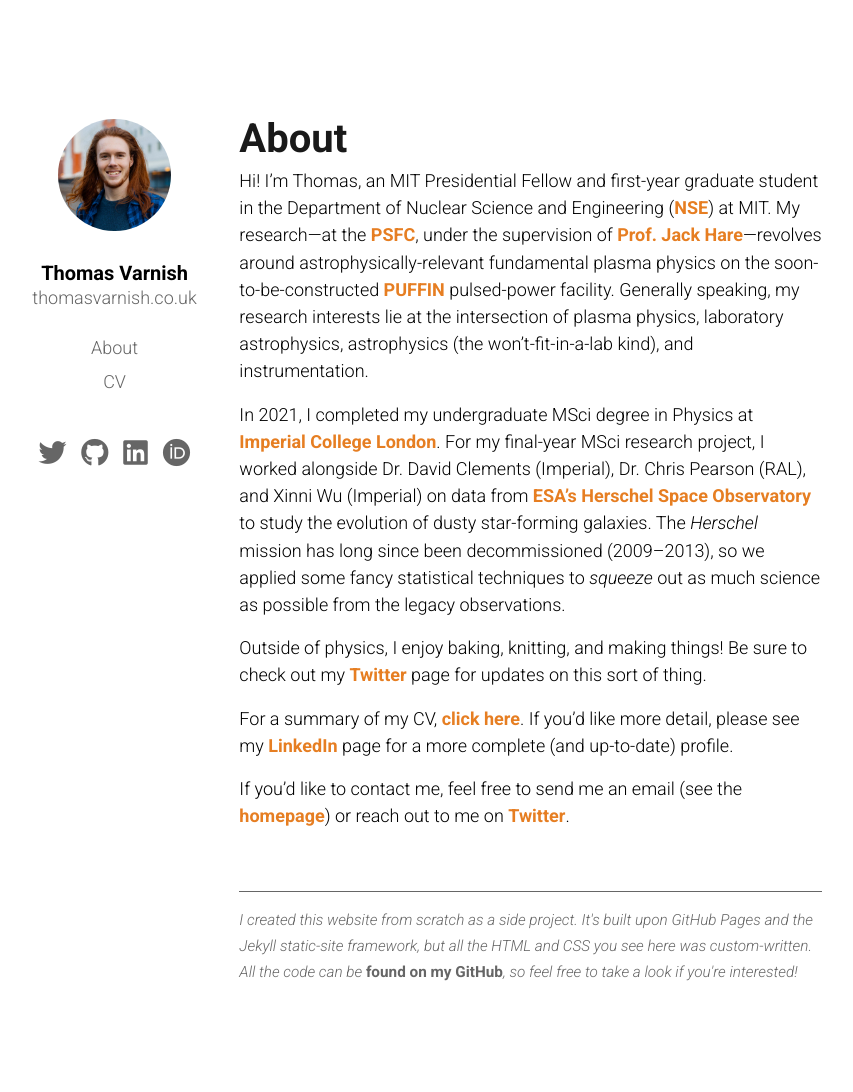
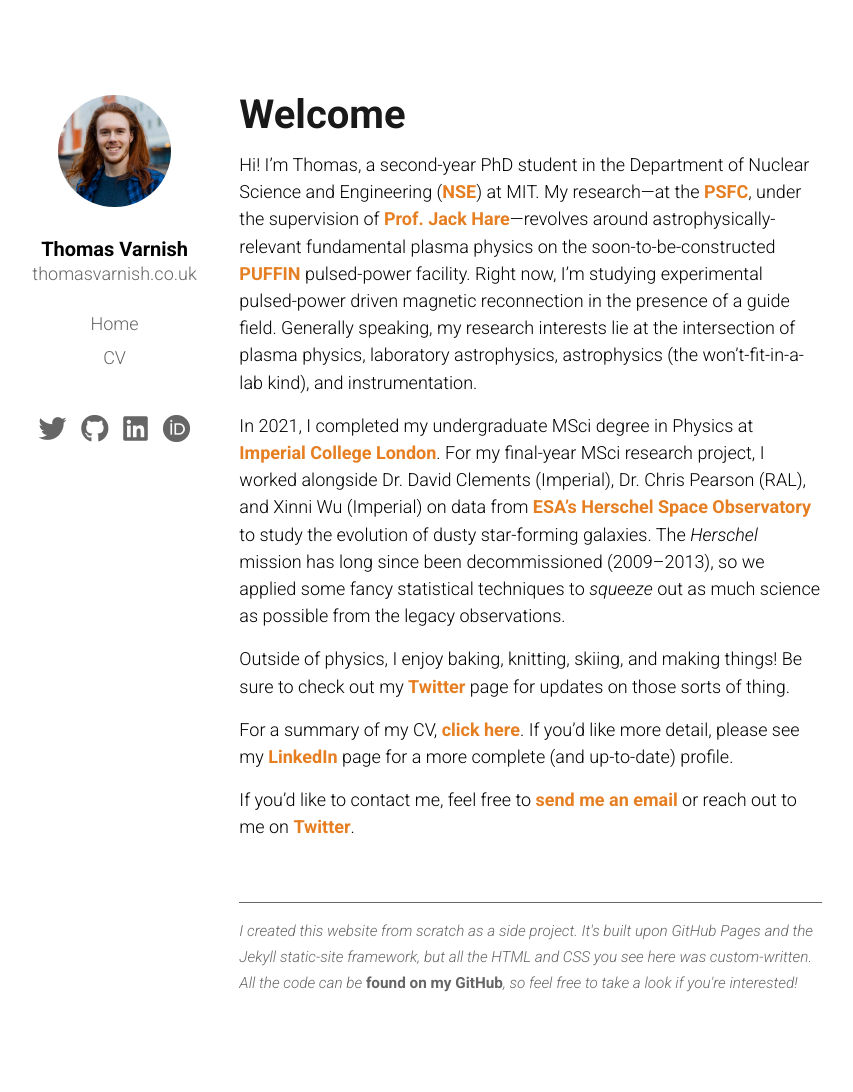
Before and after one commit to tvarnish/tvarnish.github.io, a Jekyll site: the page built from about.md, in a window 1280 px wide. Shown: the whole page, without its empty margins (176-1029 px from the left). Built offline with Jekyll 4.4.1, drawn with Linux system fonts in a browser that asks for light colours; nearby versions of some CDN libraries.

Commit message:
Update about and replace homepage

```diff
--- a/_config.yml
+++ b/_config.yml
@@ -17,12 +17,12 @@ author:
     tld: ude.
 
 sitepages:
-  - url: about/
-    label: About
-  # - url: blog/
-  #   label: Blog
+  - url:
+    label: Home
   # - url: research/
   #   label: Research
+    # - url: blog/
+  #   label: Blog
   - url: cv/
     label: CV
 
--- a/about.md
+++ b/about.md
@@ -1,19 +1,19 @@
 ---
 layout: default
-title: About
-permalink: /about/
+title: Welcome
+permalink: /
 enable_maths: false
 ---
 
-Hi! I'm Thomas, an MIT Presidential Fellow and first-year graduate student in the Department of Nuclear Science and Engineering ([NSE](http://web.mit.edu/nse/)) at MIT. My research---at the [PSFC](https://www.psfc.mit.edu/), under the supervision of [Prof. Jack Hare](https://fusionandthings.eu/)---revolves around astrophysically-relevant fundamental plasma physics on the soon-to-be-constructed [PUFFIN](https://puffin.mit.edu) pulsed-power facility. Generally speaking, my research interests lie at the intersection of plasma physics, laboratory astrophysics, astrophysics (the won't-fit-in-a-lab kind), and instrumentation.
+Hi! I'm Thomas, a second-year PhD student in the Department of Nuclear Science and Engineering ([NSE](http://web.mit.edu/nse/)) at MIT. My research---at the [PSFC](https://www.psfc.mit.edu/), under the supervision of [Prof. Jack Hare](https://fusionandthings.eu/)---revolves around astrophysically-relevant fundamental plasma physics on the soon-to-be-constructed [PUFFIN](https://puffin.mit.edu) pulsed-power facility. Right now, I'm studying experimental pulsed-power driven magnetic reconnection in the presence of a guide field. Generally speaking, my research interests lie at the intersection of plasma physics, laboratory astrophysics, astrophysics (the won't-fit-in-a-lab kind), and instrumentation.
 
 In 2021, I completed my undergraduate MSci degree in Physics at [Imperial College London](https://imperial.ac.uk/). For my final-year MSci research project, I worked alongside Dr. David Clements (Imperial), Dr. Chris Pearson (RAL), and Xinni Wu (Imperial) on data from [ESA's Herschel Space Observatory](https://www.cosmos.esa.int/web/herschel/home) to study the evolution of dusty star-forming galaxies. The *Herschel* mission has long since been decommissioned (2009&ndash;2013), so we applied some fancy statistical techniques to *squeeze* out as much science as possible from the legacy observations.
 
-Outside of physics, I enjoy baking, knitting, and making things! Be sure to check out my [Twitter](https://twitter.com/{{ site.author.twitter }}) page for updates on this sort of thing.
+Outside of physics, I enjoy baking, knitting, skiing, and making things! Be sure to check out my [Twitter](https://twitter.com/{{ site.author.twitter }}) page for updates on those sorts of thing.
 
 For a summary of my CV, [click here](/cv). If you'd like more detail, please see my [LinkedIn](https://linkedin.com/in/{{ site.author.linkedin }}) page for a more complete (and up-to-date) profile.
 
-If you'd like to contact me, feel free to send me an email (see the [homepage](/)) or reach out to me on [Twitter](https://twitter.com/{{ site.author.twitter }}).
+If you'd like to contact me, feel free to [send me an email](mailto:tvarnish@mit.edu) or reach out to me on [Twitter](https://twitter.com/{{ site.author.twitter }}).
 
 <div class="endnote">
 I created this website from scratch as a side project. It's built upon GitHub Pages and the Jekyll static-site framework, but all the HTML and CSS you see here was custom-written. All the code can be <a href="https://github.com/{{ site.author.github }}/{{ site.author.github }}.github.io">found on my GitHub</a>, so feel free to take a look if you're interested!
--- a/assets/css/main.css
+++ b/assets/css/main.css
@@ -35,6 +35,7 @@ h1 {
 
 #page-title {
     margin-top: 0rem;
+    margin-bottom: 1rem;
 }
 
 h2 {
@@ -79,7 +80,6 @@ h6 {
     display: flex;
     flex-wrap: wrap;
     padding-bottom: 6rem;
-    margin-top: 1.5rem;
 }
 
 nav {
```
Also changed, not shown: _data/cv.yml (+8 -2 lines), index.html (deleted, +0 -107 lines).
